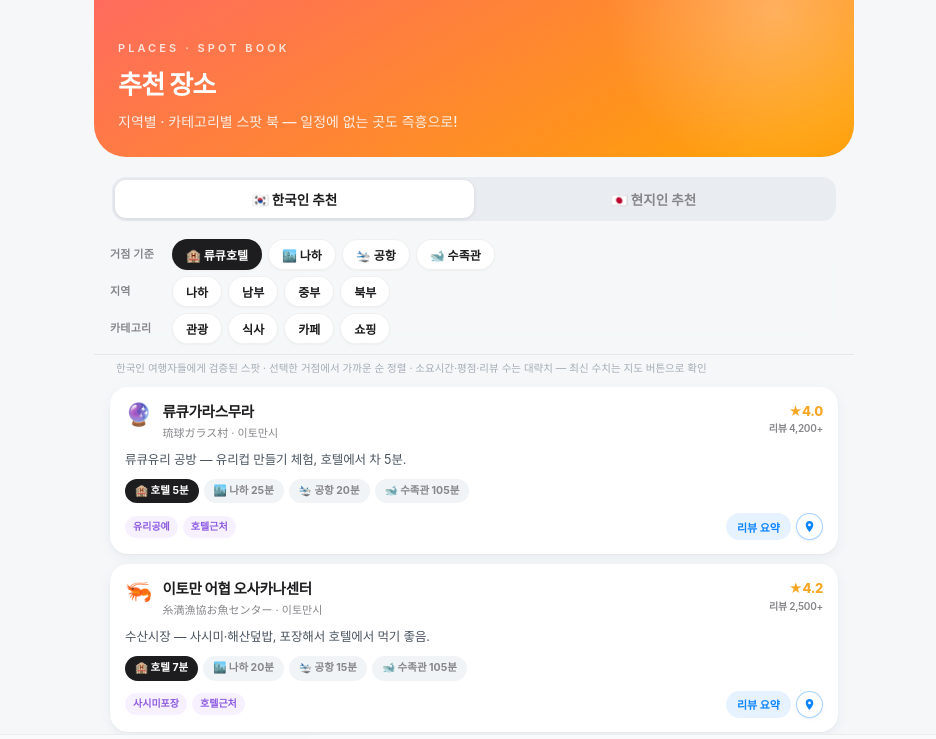
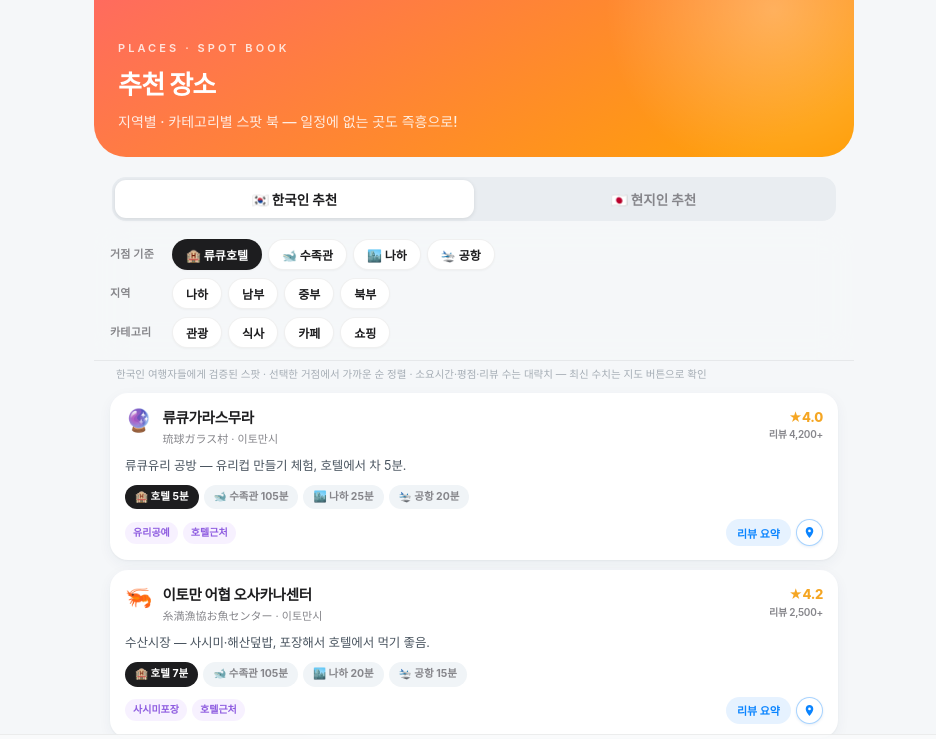
Before and after one commit to jjaihun/okinawa, a plain HTML site: page index.html in a window 1280 px wide. Both pictures are taken after a click on the button "추천 장소". Shown: the top 739 px of the page, without its empty margins (166-1102 px from the left). Drawn offline with Linux system fonts and the light colour scheme.

Commit message:
Add files via upload

```diff
--- a/index.html
+++ b/index.html
@@ -249,7 +249,13 @@
     margin:0 -16px 6px;padding:8px 16px 10px;
     border-bottom:1px solid var(--hair);
   }
-  .frow{display:flex;gap:6px;align-items:center;flex-wrap:wrap;margin-top:6px;}
+  .frow{
+    display:flex;gap:6px;align-items:center;flex-wrap:nowrap;margin-top:6px;
+    overflow-x:auto;-webkit-overflow-scrolling:touch;scrollbar-width:none;
+    padding-bottom:2px;
+  }
+  .frow::-webkit-scrollbar{display:none;}
+  .frow .fchip{flex:0 0 auto;white-space:nowrap;}
   .flabel{font-size:11px;font-weight:800;color:var(--sub);width:56px;flex:0 0 auto;letter-spacing:.02em;}
   .fchip{
     border:1px solid var(--hair);background:#fff;border-radius:999px;
@@ -889,9 +895,9 @@
     <div class="frow">
       <span class="flabel">거점 기준</span>
       <button class="fchip sel" data-b="hotel" onclick="setKBase(this)">🏨 류큐호텔</button>
+      <button class="fchip" data-b="aqua" onclick="setKBase(this)">🐋 수족관</button>
       <button class="fchip" data-b="naha" onclick="setKBase(this)">🏙️ 나하</button>
       <button class="fchip" data-b="airport" onclick="setKBase(this)">🛬 공항</button>
-      <button class="fchip" data-b="aqua" onclick="setKBase(this)">🐋 수족관</button>
     </div>
     <div class="frow">
       <span class="flabel">지역</span>
@@ -918,9 +924,9 @@
     <div class="frow">
       <span class="flabel">거점 기준</span>
       <button class="fchip sel" data-b="hotel" onclick="setLBase(this)">🏨 류큐호텔</button>
+      <button class="fchip" data-b="aqua" onclick="setLBase(this)">🐋 수족관</button>
       <button class="fchip" data-b="naha" onclick="setLBase(this)">🏙️ 나하</button>
       <button class="fchip" data-b="airport" onclick="setLBase(this)">🛬 공항</button>
-      <button class="fchip" data-b="aqua" onclick="setLBase(this)">🐋 수족관</button>
     </div>
     <div class="frow">
       <span class="flabel">카테고리</span>
@@ -1216,7 +1222,7 @@ function fmtReviews(n){
   return n + '+';
 }
 function cardHTML(s, base){
-  const dchips = ['hotel','naha','airport','aqua'].map(b =>
+  const dchips = ['hotel','aqua','naha','airport'].map(b =>
     '<span class="dchip' + (b === base ? ' on' : '') + '">' + BASE_LABEL[b] + ' ' + s.dist[b] + '분</span>'
   ).join('');
   const tags = s.tags.map(t => '<span class="ltag">' + t + '</span>').join('');
```
